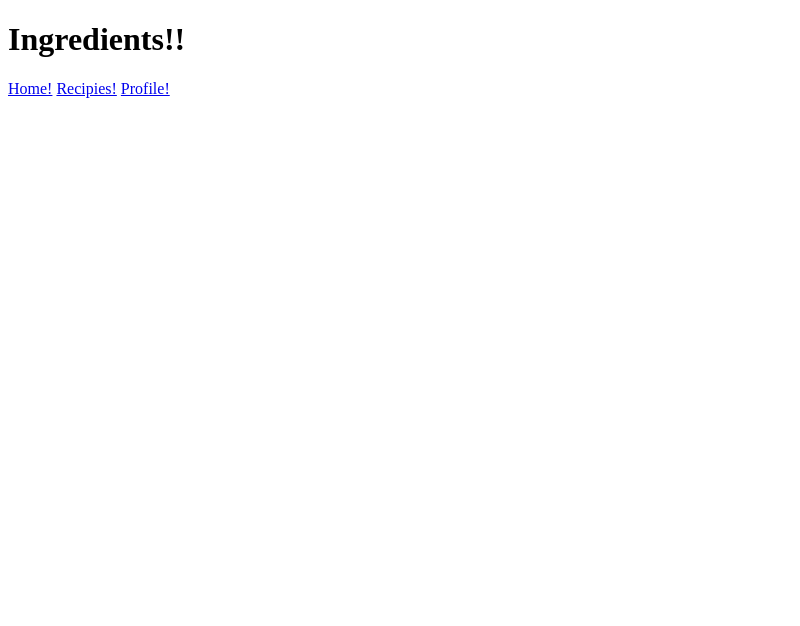
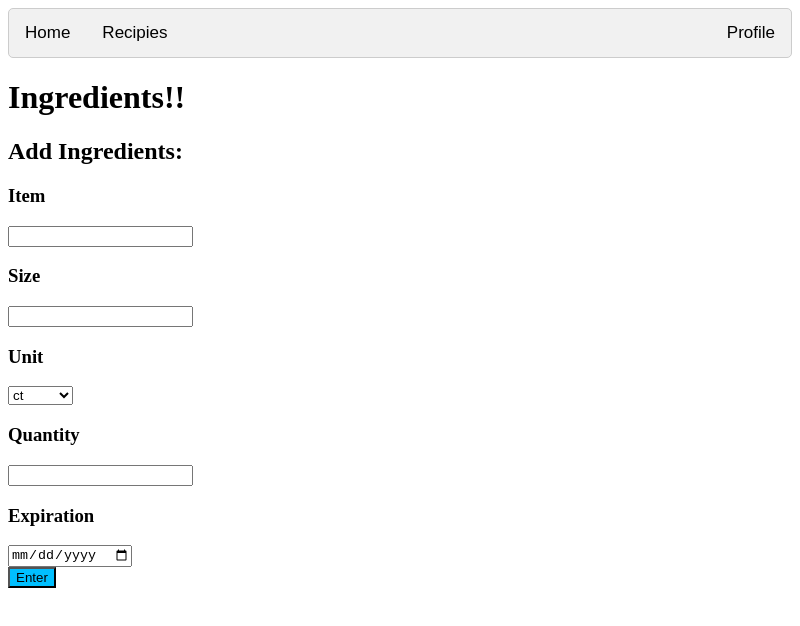
Before and after one commit to Charmander542/EC327-Final-Project, an Electron app: page Ingredients.html in a window 800 px wide. Drawn offline with Linux system fonts and the light colour scheme.

Commit message:
Ingredients page should work, but it's not pretty. Also might need to convert the date to time since whenever when storing a new ingredient. Also might need to refresh ingredient display after adding a new one

```diff
--- a/Ingredients.html
+++ b/Ingredients.html
@@ -9,11 +9,45 @@
     <title>Hungry Hippos!</title>
   </head>
   <body>
+    <div class="tab">
+      <a href="index.html"><button>Home</button></a>
+      <a href="Recipies.html"><button>Recipies</button></a>
+      <a href="Profile.html" class="right_align"><button>Profile</button></a>
+    </div>
     <h1>Ingredients!!</h1>
     <p>
-      <a href="index.html">Home!</a>
-      <a href="Recipies.html">Recipies!</a>
-      <a href="Profile.html">Profile!</a>
+      <h2>Add Ingredients:</h2>
+      <form>
+        <h3>Item</h3>
+        <input id="ingredient_name" type="text"></input>
+        <h3>Size</h3>
+        <input id="ingredient_size" type="number"></input>
+        <h3>Unit</h3>
+        <select name="ingredient_unit" id="unit">
+          <option value="count">ct</option>
+          <option value="grams">g</option>
+          <option value="ounces">oz</option>
+          <option value="pounds">lbs</option>
+          <option value="liters">L</option>
+          <option value="fluid ounces">fl oz</option>
+          <option value="cups">cups</option>
+          <option value="pints">pt</option>
+          <option value="quarts">qt</option>
+          <option value="gallons">gallons</option>
+        </select>
+        <h3>Quantity</h3>
+        <input id="ingredient_quantity" type="number"></input>
+        <h3>Expiration</h3>
+        <input id="ingredient_expiration" type="date"></input>  <!--convert to time since 1980?-->
+      </form>
+      <button id="ingredient_submit" type="submit">Enter</button>
+      <h1 id="tag_result"></h1>
     </p>
+
+    <dl id="ingredients">
+    </dl>
+
+    <script type="module" src="./Ingredients.js"></script>
+
   </body>
 </html>
--- /dev/null
+++ b/Ingredients.js
@@ -0,0 +1,38 @@
+//const {ipcRenderer} = require('electron');
+const fs = require("fs");
+
+//expire();
+
+//get current ingredient information
+import data from './ingredients.json' assert {type: 'json'};
+for(var i = 0; i < data.ingredients.length; i++){
+  var item = data.ingredients[i];
+  var description = item.quantity + ' ' + item.unit;
+  console.log(document.getElementById('ingredients'));
+  document.getElementById('ingredients').innerHTML += ('<dt>'+item.name+'</dt> <dd>'+description+'</dd>');
+}
+
+//add a new ingredient
+document.getElementById('ingredient_submit').addEventListener('click', function() {
+  // initializing a JavaScript object
+  const new_ingredient = {
+    name: document.getElementById("ingredient_name").value,
+    quantity: document.getElementById("ingredient_quantity").value,
+    unit: document.getElementById("ingredient_unit").value,
+    date: document.getElementById("ingredient_expiration").value
+  };
+  var ingredientJSON = JSON.stringify(new_ingredient);
+  // writing the JSON string content to a file
+  fs.writeFile("ingredients.json", ingredientJson, (error) => {
+    // throwing the error
+    // in case of a writing problem
+    if (error) {
+      // logging the error
+      console.error(error);
+
+      throw error;
+    }
+
+    console.log("ingredients.json written correctly");
+  });
+});
--- /dev/null
+++ b/ingredients.json
@@ -0,0 +1,18 @@
+{
+    "ingredients": [
+        {
+            "name": "test_name",
+            "quantity":"qty",
+            "unit": "unit",
+            "date": "date"
+        },
+        {
+            "name": "test_name_2",
+            "quantity":"qty_2",
+            "unit": "unit_2",
+            "date": "date"
+        }
+
+    ]
+
+}
```
